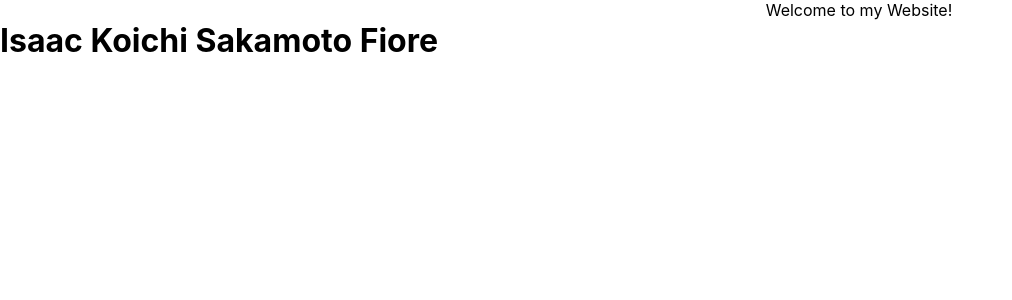
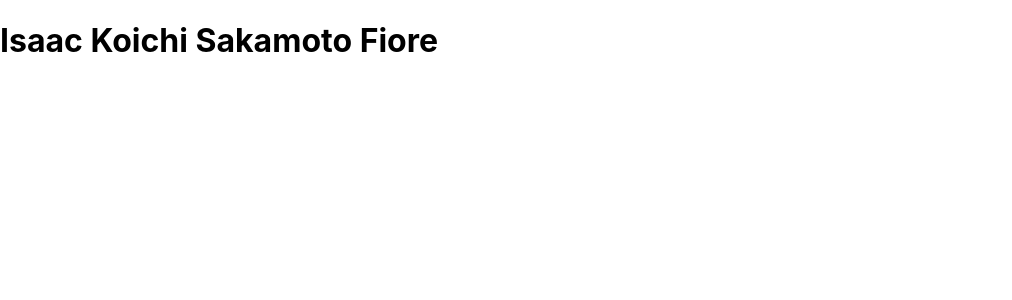
Before and after one commit to KoichiSakamoto/isaac-fiore-dot-com, a React (Create React App) app: page / in a window 1280 px wide. Shown: the top 300 px of the page, without its empty margins (0-1012 px from the left). Built offline with nearby package versions, Linux system fonts and the light colour scheme.

Commit message:
removed welcomepage, decided against react-router

```diff
--- a/src/App.js
+++ b/src/App.js
@@ -1,7 +1,6 @@
 import React, { Component } from 'react';
 import logo from './logo.svg';
 import './App.css';
-import WelcomePage from './components/WelcomePage';
 import MyName from './components/MyName'
 
 class App extends Component {
@@ -9,7 +8,6 @@ class App extends Component {
     return (
       <div className="App">
         <MyName />
-        <WelcomePage />
       </div>
     );
   }
--- a/src/components/WelcomePage.js
+++ /dev/null
@@ -1,11 +0,0 @@
-import React, { Component } from 'react';
-
-export default class WelcomePage extends Component {
-  render() {
-    return (
-    <div>
-      Welcome to my Website!
-    </div>
-  )
-  }
-}
```
